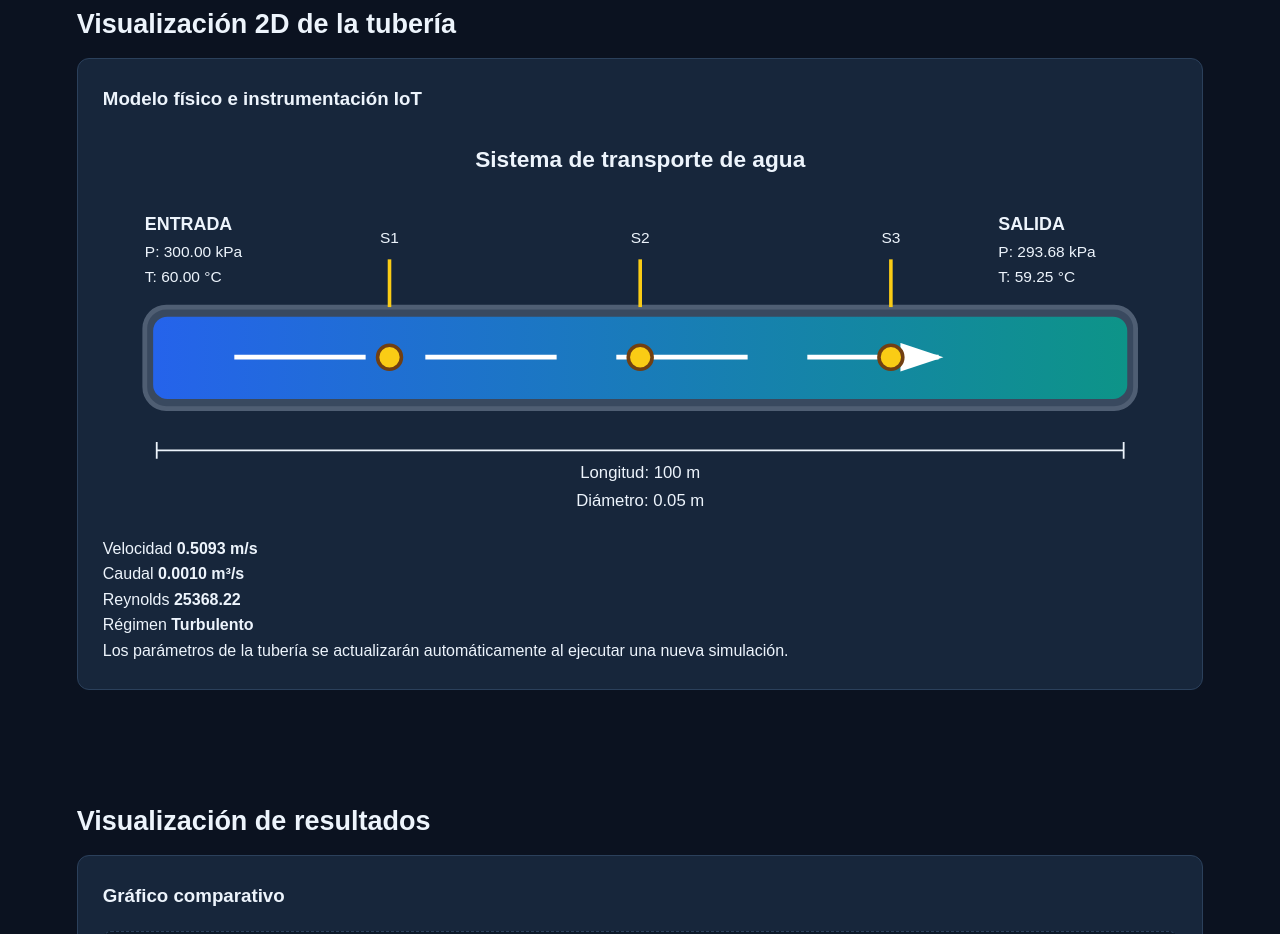
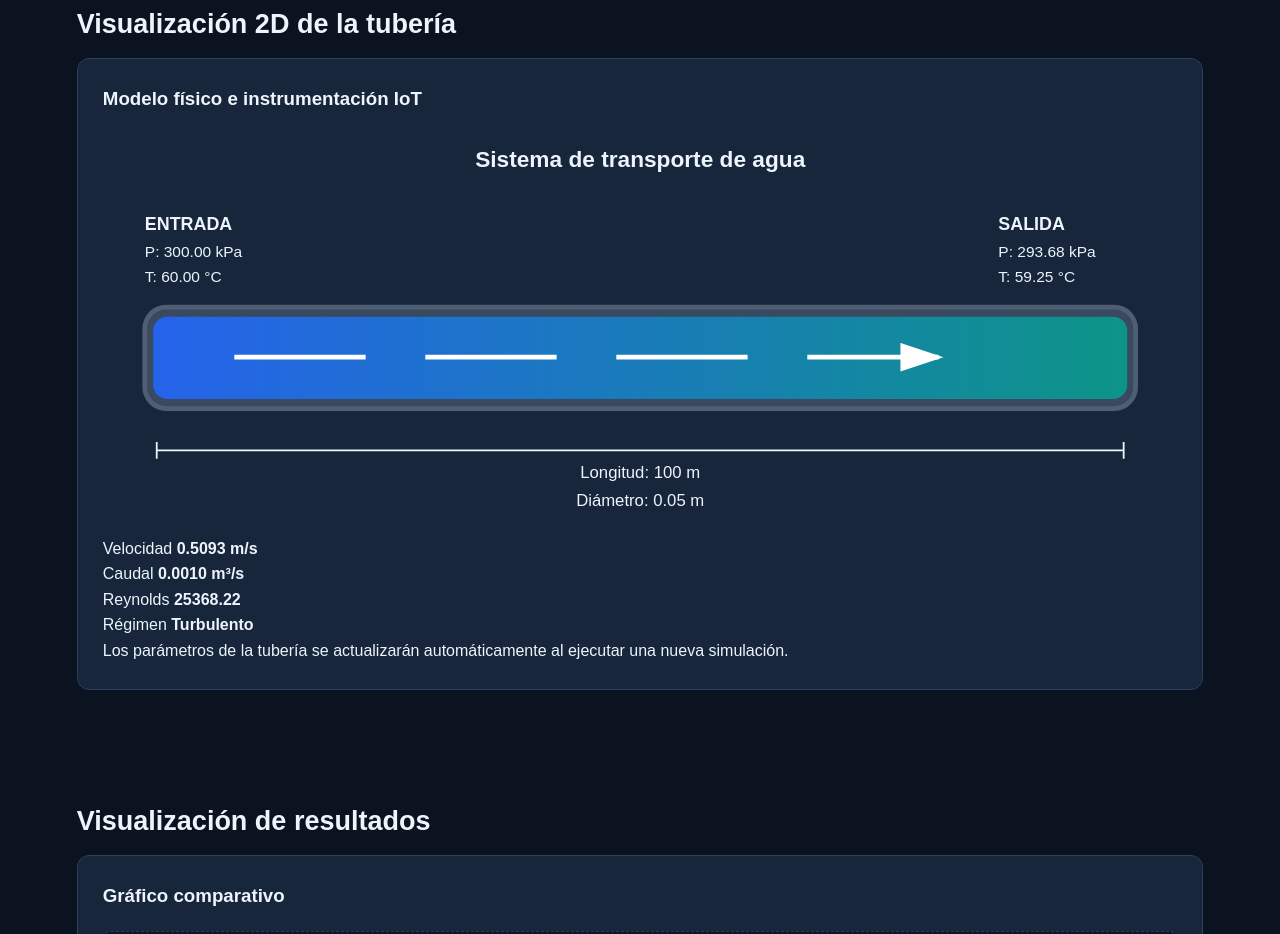
Before and after one commit to jorgecarlosm-coder/simulador-iot-tuberias, a plain HTML site: page docs/index.html in a window 1280 px wide. Shown: the part 2272-3206 px from the top of the page. Drawn offline with Linux system fonts and the light colour scheme.

Commit message:
Update index.html

```diff
--- a/docs/index.html
+++ b/docs/index.html
@@ -384,51 +384,11 @@
                       marker-end="url(#flecha-flujo)"/>
 
                 <!-- SENSORES -->
-                <g id="sensores-tuberia">
 
-                    <g id="sensor-1">
-                        <line x1="240" y1="145"
-                              x2="240" y2="105"
-                              stroke="#facc15" stroke-width="3"/>
-                        <circle cx="240" cy="187" r="10"
-                                fill="#facc15"
-                                stroke="#713f12"
-                                stroke-width="3"/>
-                        <text x="240" y="91"
-                              fill="currentColor"
-                              font-size="13"
-                              text-anchor="middle">S1</text>
-                    </g>
+<!-- SENSORES DINAMICOS -->
+<g id="sensores-tuberia">
+</g>
 
-                    <g id="sensor-2">
-                        <line x1="450" y1="145"
-                              x2="450" y2="105"
-                              stroke="#facc15" stroke-width="3"/>
-                        <circle cx="450" cy="187" r="10"
-                                fill="#facc15"
-                                stroke="#713f12"
-                                stroke-width="3"/>
-                        <text x="450" y="91"
-                              fill="currentColor"
-                              font-size="13"
-                              text-anchor="middle">S2</text>
-                    </g>
-
-                    <g id="sensor-3">
-                        <line x1="660" y1="145"
-                              x2="660" y2="105"
-                              stroke="#facc15" stroke-width="3"/>
-                        <circle cx="660" cy="187" r="10"
-                                fill="#facc15"
-                                stroke="#713f12"
-                                stroke-width="3"/>
-                        <text x="660" y="91"
-                              fill="currentColor"
-                              font-size="13"
-                              text-anchor="middle">S3</text>
-                    </g>
-
-                </g>
 
                 <!-- SALIDA -->
                 <text x="750" y="80"
```
